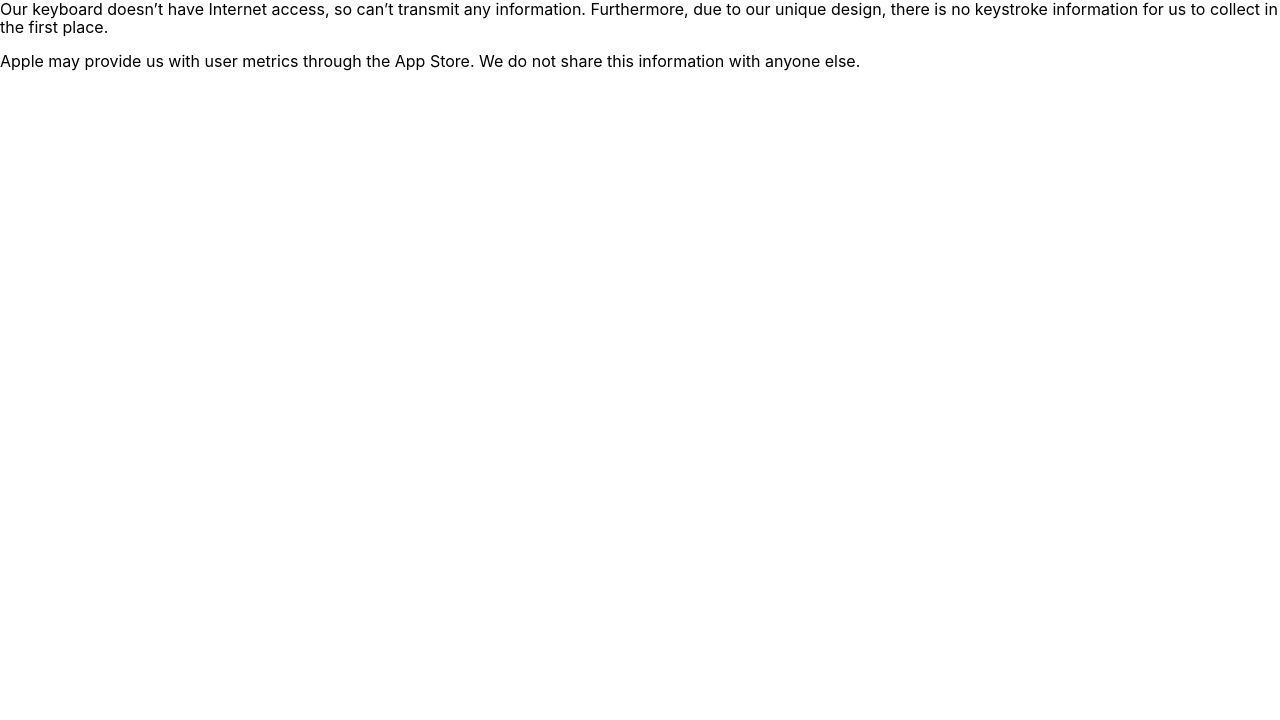
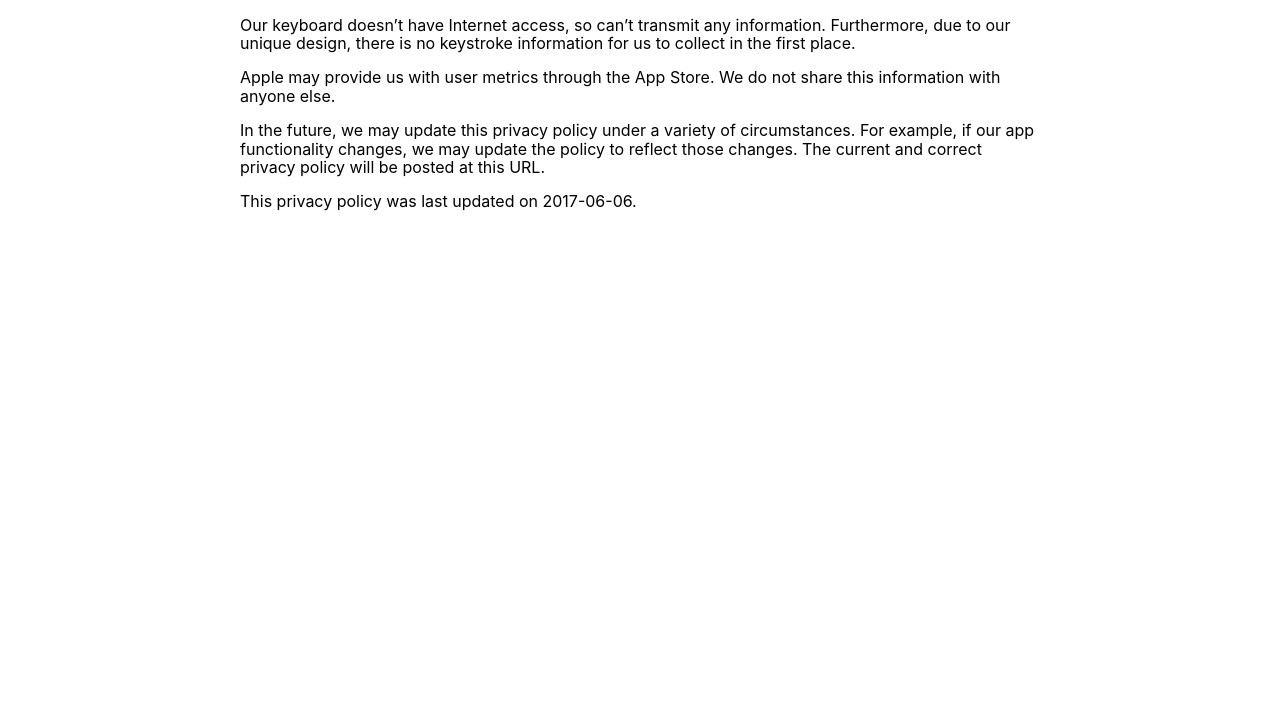
Before and after one commit to onelinerapp/onelinerapp.github.io, a plain HTML site: page privacy/index.html in a window 1280 px wide. Shown: the part 80-800 px from the top of the page. Drawn offline with Linux system fonts and the light colour scheme.

Commit message:
Update privacy policy

```diff
--- a/assets/1liner.css
+++ b/assets/1liner.css
@@ -6,3 +6,10 @@ body {
 h1 {
 	text-align: center;
 }
+
+main {
+	max-width: 800px;
+	margin-left: auto;
+	margin-right: auto;
+	padding: 1em;
+}
--- a/privacy/index.html
+++ b/privacy/index.html
@@ -7,8 +7,12 @@
 		<link rel="stylesheet" type="text/css" href="/assets/1liner.css">
 	</head>
 	<body>
-		<h1>1 Liner Privacy Policy</h1>
-		<p>Our keyboard doesn&rsquo;t have Internet access, so can&rsquo;t transmit any information. Furthermore, due to our unique design, there is no keystroke information for us to collect in the first place.</p>
-		<p>Apple may provide us with user metrics through the App Store. We do not share this information with anyone else.</p>
+		<main>
+			<h1>1 Liner Privacy Policy</h1>
+			<p>Our keyboard doesn&rsquo;t have Internet access, so can&rsquo;t transmit any information. Furthermore, due to our unique design, there is no keystroke information for us to collect in the first place.</p>
+			<p>Apple may provide us with user metrics through the App Store. We do not share this information with anyone else.</p>
+			<p>In the future, we may update this privacy policy under a variety of circumstances. For example, if our app functionality changes, we may update the policy to reflect those changes. The current and correct privacy policy will be posted at this URL.</p>
+			<p>This privacy policy was last updated on 2017-06-06.</p>
+		</main>
 	</body>
 </html>
```
